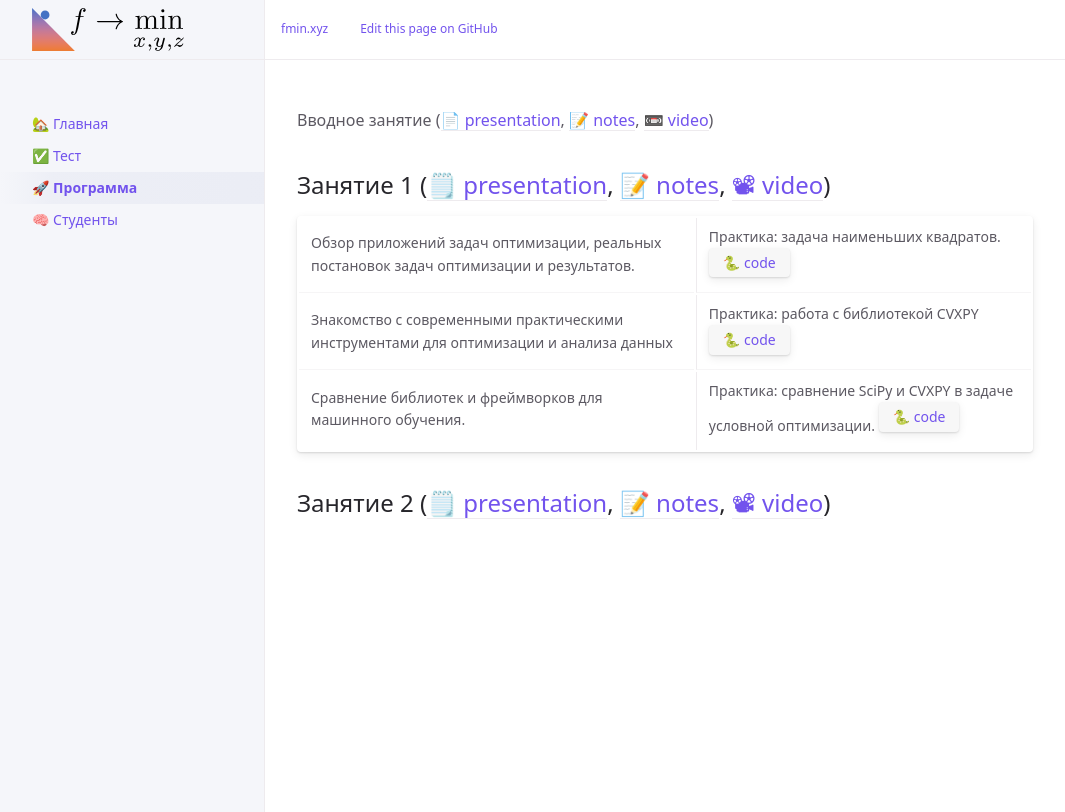
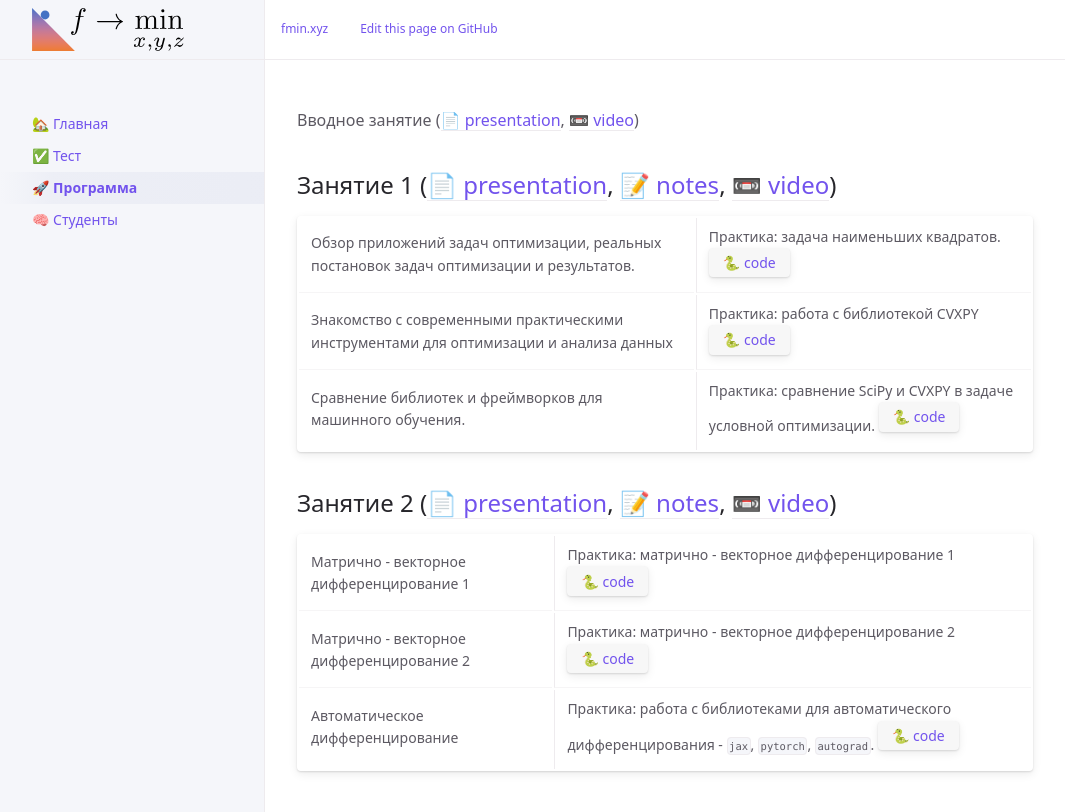
Before and after one commit to MerkulovDaniil/mipt21, a Jekyll site: the page built from program.md, in a window 1280 px wide. Shown: the top 812 px of the page, without its empty margins (107-1172 px from the left). Built offline with Jekyll 4.4.1, drawn with Linux system fonts in a browser that asks for light colours; our own code applies the rules of GitHub Pages for plain Markdown files; a script that is not in the unit is left out.

Commit message:
Update program.md

```diff
--- a/program.md
+++ b/program.md
@@ -3,12 +3,16 @@ title: 🚀 Программа
 nav_order: 3
 ---
 
-Вводное занятие ([📄 presentation](), [📝 notes](url), [📼 video](url))
+Вводное занятие ([📄 presentation](/presentations/intro_info.pdf), [📼 video](https://youtu.be/3ZQ--J2cCag))
 
-## Занятие 1 ([🗒️ presentation](), [📝 notes](url), [📽 video](url))
+## Занятие 1 ([📄 presentation](/presentations/1.pdf), [📝 notes](/notes/1.pdf), [📼 video](https://youtu.be/H1e_pbCueEQ))
 
 | Обзор приложений задач оптимизации, реальных постановок задач оптимизации и результатов.    | Практика: задача наименьших квадратов. [🐍 code](https://colab.research.google.com/github/MerkulovDaniil/sber219/blob/main/notebooks/1_1.ipynb){: .btn}      |
 | Знакомство с современными практическими инструментами для оптимизации и анализа данных   | Практика: работа с библиотекой CVXPY [🐍 code](https://colab.research.google.com/github/MerkulovDaniil/sber219/blob/main/notebooks/1_2.ipynb){: .btn}      |
 | Сравнение библиотек и фреймворков для машинного обучения.         | Практика: сравнение SciPy и CVXPY в задаче условной оптимизации. [🐍 code](https://colab.research.google.com/github/MerkulovDaniil/sber219/blob/main/notebooks/1_3.ipynb){: .btn}         |
 
-## Занятие 2 ([🗒️ presentation](), [📝 notes](url), [📽 video](url))
+## Занятие 2 ([📄 presentation](/presentations/2.pdf), [📝 notes](), [📼 video]())
+
+| Матрично - векторное дифференцирование 1    | Практика: матрично - векторное дифференцирование 1 [🐍 code](https://colab.research.google.com/github/MerkulovDaniil/sber219/blob/main/notebooks/2_1.ipynb){: .btn}      |
+| Матрично - векторное дифференцирование 2    | Практика: матрично - векторное дифференцирование 2 [🐍 code](https://colab.research.google.com/github/MerkulovDaniil/sber219/blob/main/notebooks/2_2.ipynb){: .btn}      |
+| Автоматическое дифференцирование       | Практика: работа с библиотеками для автоматического дифференцирования - `jax`, `pytorch`, `autograd`.  [🐍 code](https://colab.research.google.com/github/MerkulovDaniil/sber219/blob/main/notebooks/2_3.ipynb){: .btn}         |
```
